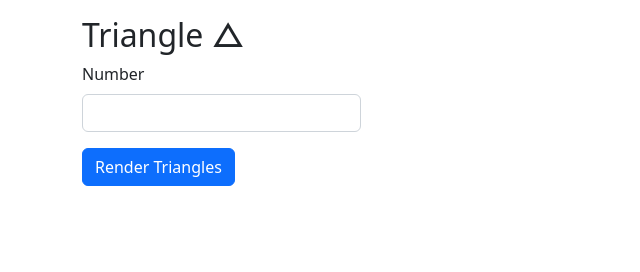
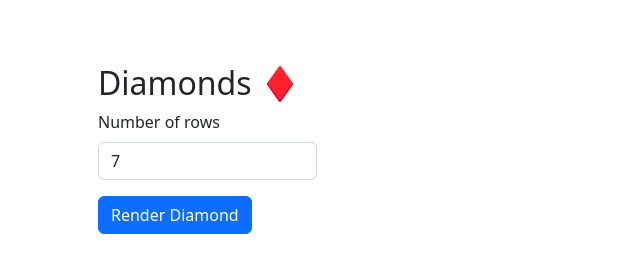
Before and after one commit to MartynasGit/Cherry-Task-2, a plain HTML site: page index.html in a window 1280 px wide. Shown: the whole page, without its empty margins (0-640 px from the left). Drawn offline with nearby package versions, Linux system fonts and the light colour scheme.

Commit message:
Created page layout to render and have form. Created function to render input number.

```diff
--- a/index.html
+++ b/index.html
@@ -12,18 +12,27 @@
       crossorigin="anonymous"
     />
     <title>Task - 2</title>
-    <script src="script.js"></script>
+    <script src="script.js" defer></script>
   </head>
   <body>
-    <div class="container mt-3">
-      <h2>Triangle △</h2>
-      <form onsubmit="renderTriangles(e)">
-        <div class="mb-3 col-3">
-          <label for="numberOfTriangles" class="form-label">Number</label>
-          <input type="number" class="form-control" id="numberOfTriangles" />
-        </div>
-        <button type="submit" class="btn btn-primary">Render Triangles</button>
-      </form>
+    <div class="container mt-5 mb-5 d-flex">
+      <div class="col-6 p-3">
+        <h2>Diamonds ♦️</h2>
+        <form id="form">
+          <div class="mb-3 col-5">
+            <label for="diamondCountInput" class="form-label"
+              >Number of rows</label
+            >
+            <input type="number" class="form-control" id="diamondCountInput" value="7"/>
+          </div>
+          <button type="submit" class="btn btn-primary">
+            Render Diamond
+          </button>
+        </form>
+      </div>
+      <div>
+        <p class="diamondDiv"></p>
+      </div>
     </div>
   </body>
 </html>
--- a/script.js
+++ b/script.js
@@ -0,0 +1,11 @@
+const input = document.getElementById("diamondCountInput");
+const diamond = document.querySelector(".diamondDiv");
+const form = document.getElementById("form");
+
+
+function renderDiamonds(event) {
+    event.preventDefault();
+    diamond.innerHTML = input.value;
+}
+
+form.addEventListener('submit', renderDiamonds)
```
